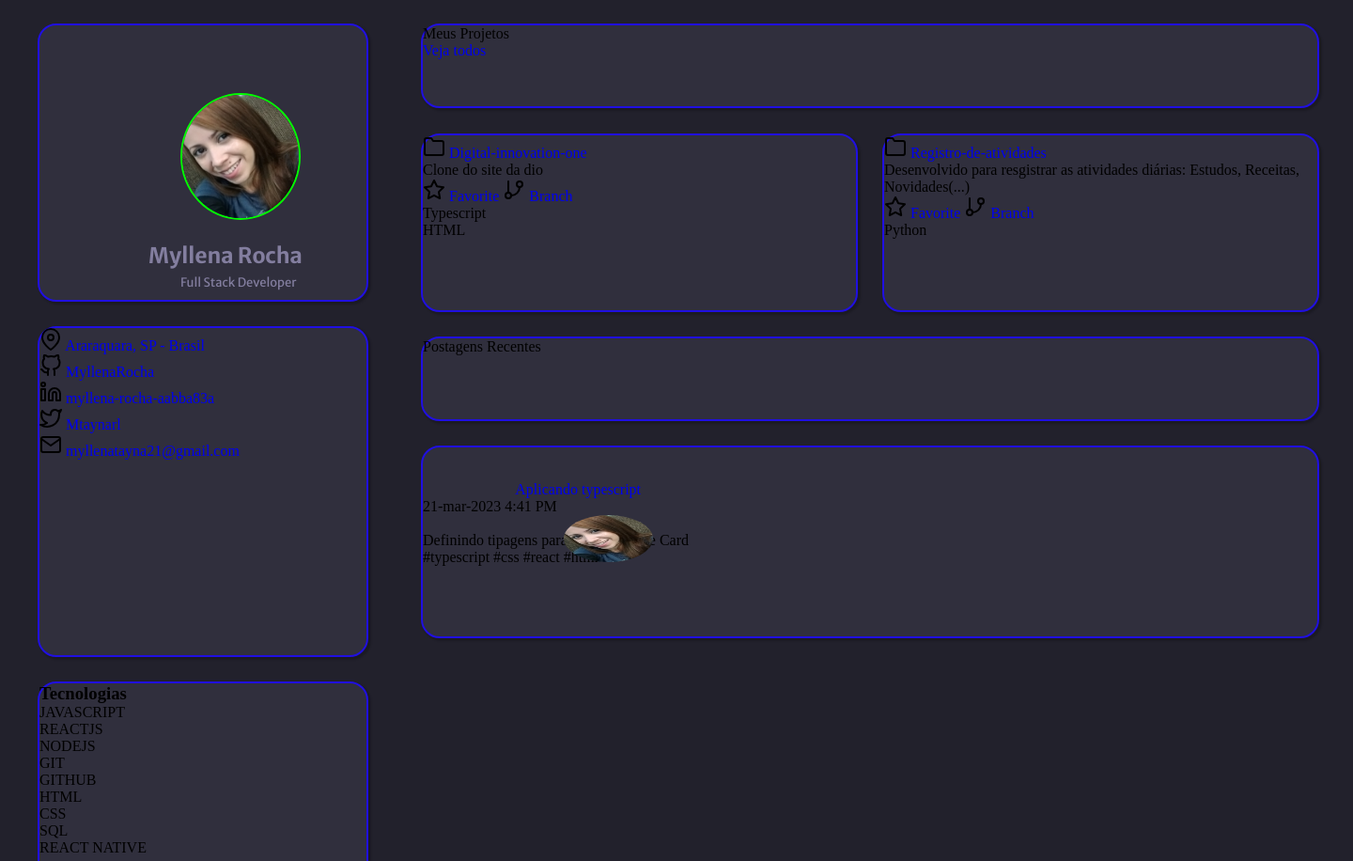
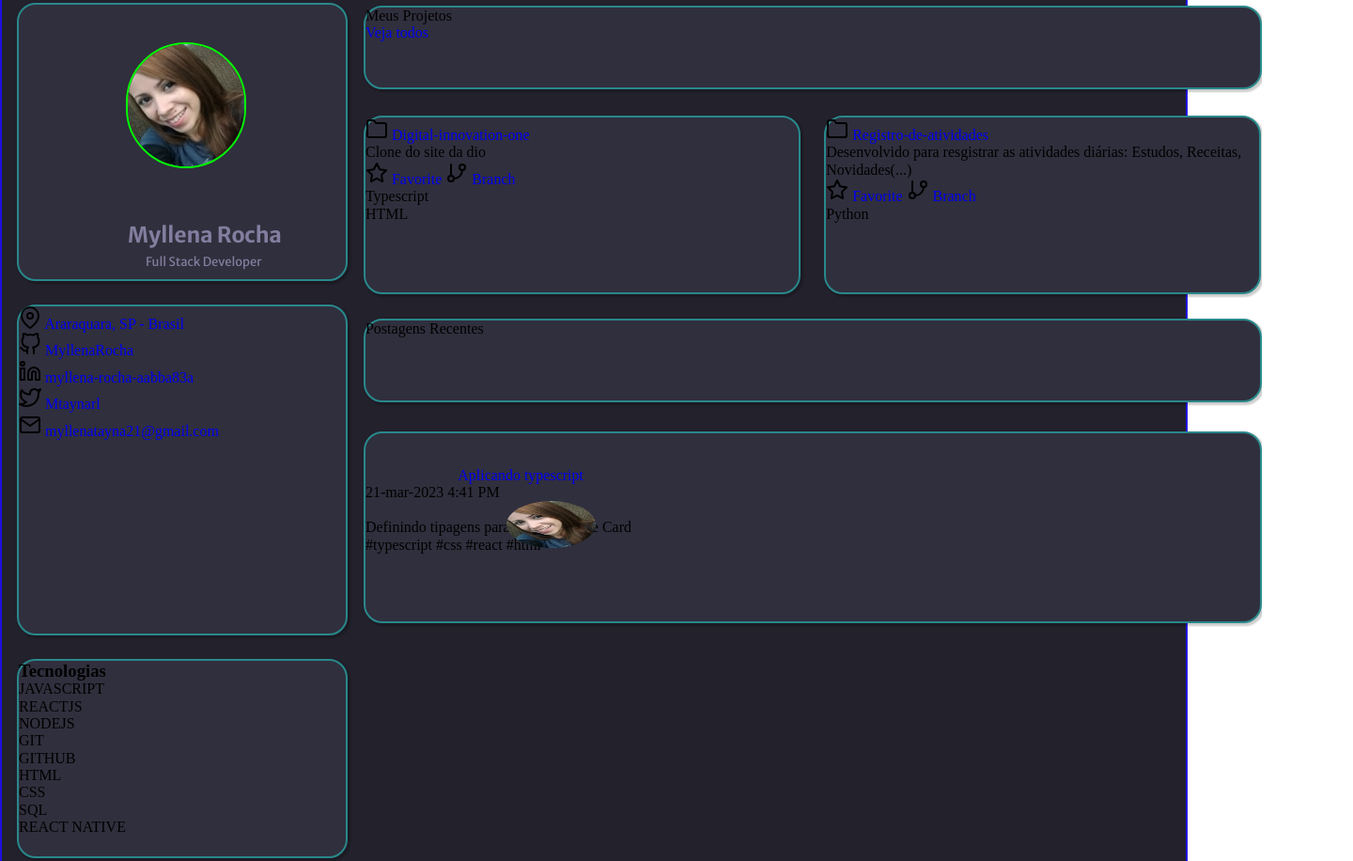
Before and after one commit to MyllenaRocha/portfolio, a website: page Profile/index.html in a window 1280 px wide. Shown: the part 15-931 px from the top of the page at 94% size, 1440 px wide, since content can reach past the window. Drawn offline with nearby package versions, Linux system fonts and the light colour scheme.

Commit message:
Alguns detalhes de css

```diff
--- a/Profile/fontes.css
+++ b/Profile/fontes.css
@@ -1,9 +1,9 @@
 
 .profile p {
     position: absolute;
-    width: 128px;
-    height: 17px;
-    left: 150px;
+    width: 8rem;
+    height: 1rem;
+    left: 135px;
     top: 266px;
 
     font-family: 'Merriweather Sans';
--- a/Profile/img.css
+++ b/Profile/img.css
@@ -2,11 +2,11 @@
     box-sizing: border-box;
 
     position: absolute;
-    width: 128px;
-    height: 135px;
-    left: 150px;
-    top: 72px;
-    border-radius: 100%;
+    width: 8rem;
+    height: 8.4rem;
+    left: 7.1rem;
+    top: 2.5rem;
+    border-radius: 9rem;
     border: 2px solid #00FF00;
 }
 
--- a/Profile/index.html
+++ b/Profile/index.html
@@ -4,6 +4,13 @@
     <meta charset="UTF-8">
     <meta http-equiv="X-UA-Compatible" content="IE=edge">
     <meta name="viewport" content="width=device-width, initial-scale=1.0">
+
+    <!--Normalize CSS-->
+    <link rel="stylesheet" href="https://cdnjs.cloudflare.com/ajax/libs/normalize/8.0.1/normalize.min.css"
+    integrity="sha512-NhSC1YmyruXifcj/KFRWoC561YpHpc5Jtzgvbuzx5VozKpWvQ+4nXhPdFgmx8xqexRcpAglTj9sIBWINXa8x5w=="
+    crossorigin="anonymous" referrerpolicy="no-referrer" />
+
+    <!-- Fonte Merriweater sans-->
     <link rel="preconnect" href="https://fonts.googleapis.com">
     <link rel="preconnect" href="https://fonts.gstatic.com" crossorigin>
     <link href="https://fonts.googleapis.com/css2?family=Merriweather+Sans:wght@400;500;700&display=swap" rel="stylesheet">
@@ -15,7 +22,7 @@
     <title> Myllena Rocha </title>
 </head>
 <body>
-
+    <section class="container">
         <div class="profile box">
             <img src="../assets/myllenatayna.jpg" alt="imagem">
             <h3> Myllena Rocha </h3>
@@ -126,6 +133,6 @@
             <p>#typescript #css #react #html</p>
         </div>
         <footer> Feito com ❤️ por Myllena Rocha </footer>
-
+    </section>
 </body>
 </html>
--- a/Profile/styles.css
+++ b/Profile/styles.css
@@ -3,22 +3,24 @@
     padding: 0;
     text-decoration: none;
 }
-body {
+.container {
     position: relative;
-    width: 1440px;
-    height: 1767px;
+    width: 98.4vw;
+    height: 225vh;
 
     background: #22212C;
+    border: 2px solid #200fe2;
 }
 .box {
-    border: 2px solid #200fe2;
+    border: 2px solid #29888b;
+
 }
 .profile {
     position: absolute;
-    width: 348px;
-    height: 292px;
-    left: 40px;
-    top: 40px;
+    width: 21.75rem;
+    height: 18.25rem;
+    left: 1rem;
+    top: 1rem;
 
     background: #302F3D;
     box-shadow: 2px 2px 2px 1px rgba(0, 0, 0, 0.2);
@@ -26,10 +28,10 @@ body {
 }
 .links {
     position: absolute;
-    width: 348px;
-    height: 348px;
-    left: 40px;
-    top: 362px;
+    width: 21.75rem;
+    height: 21.75rem;
+    left: 1rem;
+    top: 21.06rem;
 
     background: #302F3D;
     box-shadow: 2px 2px 2px 1px rgba(0, 0, 0, 0.2);
@@ -38,10 +40,10 @@ body {
 
 .tecno {
     position: absolute;
-    width: 348px;
-    height: 208px;
-    left: 40px;
-    top: 740px;
+    width: 21.75rem;
+    height: 13rem;
+    left: 1rem;
+    top: 44.6rem;
 
     background: #302F3D;
     box-shadow: 2px 2px 2px 1px rgba(0, 0, 0, 0.2);
@@ -50,10 +52,10 @@ body {
 
 .education {
     position: absolute;
-    width: 348px;
-    height: 349px;
-    left: 40px;
-    top: 978px;
+    width: 21.75rem;
+    height: 21.81rem;
+    left: 1rem;
+    top: 59.6rem;
 
     background: #302F3D;
     box-shadow: 2px 2px 2px 1px rgba(0, 0, 0, 0.2);
@@ -63,10 +65,10 @@ body {
 
 .my_projects {
     position: absolute;
-    width: 952px;
-    height: 86px;
-    left: 448px;
-    top: 40px;
+    width: 59.5rem;
+    height: 5.3rem;
+    left: 24.06rem;
+    top: 1.18rem;
 
     background: #302F3D;
     box-shadow: 2px 2px 2px 1px rgba(0, 0, 0, 0.2);
@@ -74,10 +76,10 @@ body {
 }
 .project1 {
     position: absolute;
-    width: 461px;
-    height: 186px;
-    left: 448px;
-    top: 157px;
+    width: 28.8rem;
+    height: 11.6rem;
+    left: 24.06rem;
+    top: 8.5rem;
 
     background: #302F3D;
     box-shadow: 2px 2px 2px 1px rgba(0, 0, 0, 0.2);
@@ -88,10 +90,10 @@ body {
 }
 .project2 {
     position: absolute;
-    width: 461px;
-    height: 186px;
-    left: 939px;
-    top: 157px;
+    width: 28.8rem;
+    height: 11.6rem;
+    left: 54.7rem;
+    top: 8.5rem;
 
     background: #302F3D;
     box-shadow: 2px 2px 2px 1px rgba(0, 0, 0, 0.2);
@@ -99,10 +101,10 @@ body {
 }
 .recentPosts {
     position: absolute;
-    width: 952px;
-    height: 86px;
-    left: 448px;
-    top: 373px;
+    width: 59.5rem;
+    height: 5.3rem;
+    left: 24.06rem;
+    top: 22rem;
 
     background: #302F3D;
     box-shadow: 2px 2px 2px 1px rgba(0, 0, 0, 0.2);
@@ -110,10 +112,10 @@ body {
 }
 .post {
     position: absolute;
-    width: 952px;
-    height: 201px;
-    left: 448px;
-    top: 489px;
+    width: 59.5rem;
+    height: 12.5rem;
+    left: 24.06rem;
+    top: 29.5rem;
 
     background: #302F3D;
     box-shadow: 2px 2px 2px 1px rgba(0, 0, 0, 0.2);
@@ -124,16 +126,21 @@ body {
 }
 footer {
     position: absolute;
-    width: 206px;
-    height: 19px;
-    left: 617px;
-    top: 1728px;
+    width: 13.8rem;
+    height: 1.2rem;
+    left: 38.5rem;
+    top: 84.3rem;
 
     font-family: 'Merriweather Sans';
     font-style: normal;
     font-weight: 400;
-    font-size: 14px;
-    line-height: 20px;
+    font-size: 0.9rem;
+    line-height: 1.25rem;
 
     color: #837E9F;
 }
+/*
+@media only screen and (max-device-width: 900px) {
+    .body { width:100%; }
+}
+*/
--- /dev/null
+++ b/package.json
@@ -0,0 +1,5 @@
+{
+  "dependencies": {
+    "normalize.css": "^8.0.1"
+  }
+}
```
Also changed, not shown: 1 other file.
